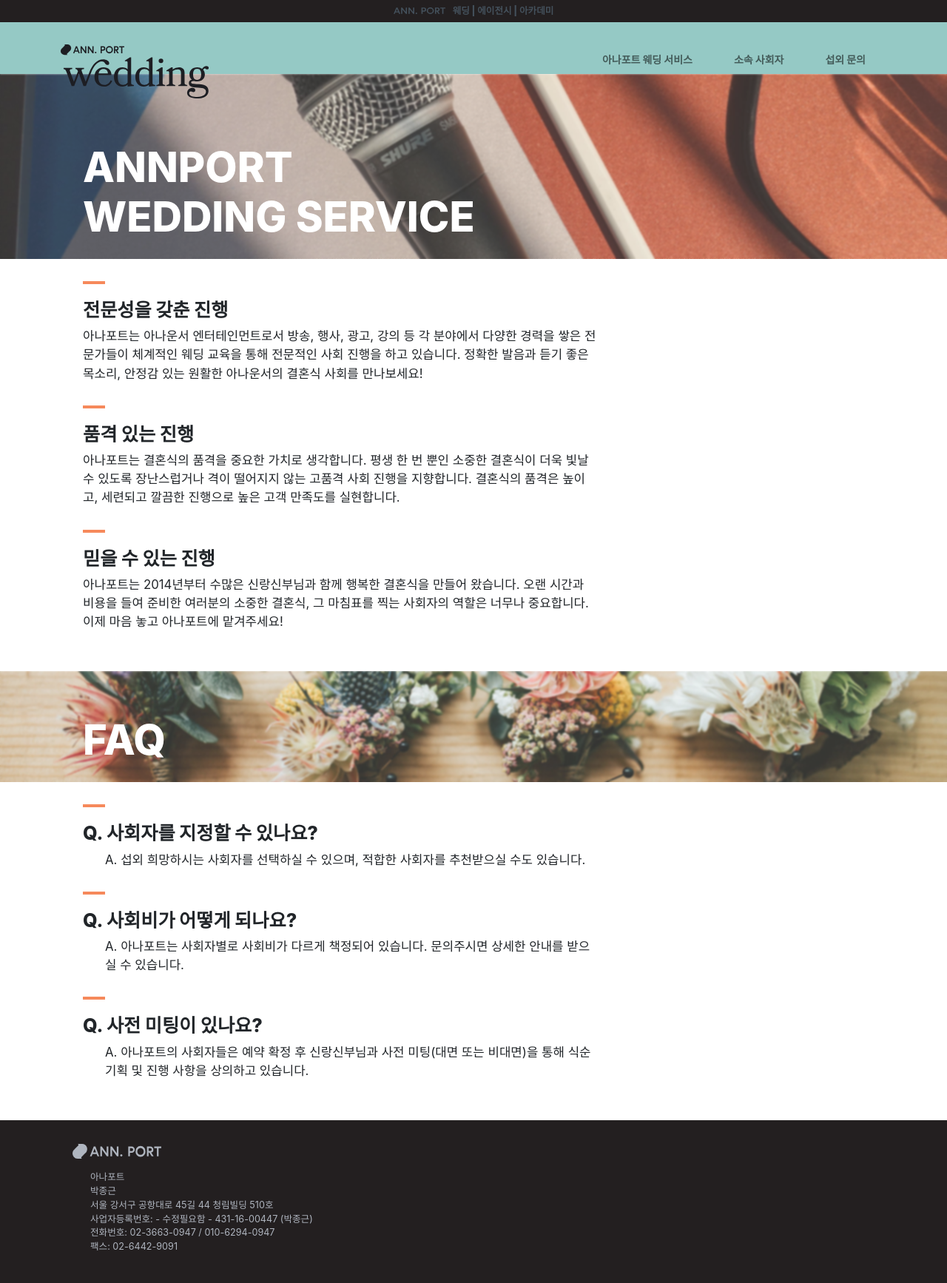
After one commit to fearust/annport, a Django app: template templates/wedding/wedding_service.html in a window 1280 px wide. The commit adds this page. Shown: the whole page at 74% size. Run offline with Django 3.2, Linux system fonts and the light colour scheme; the template is opened without the code that fills it, so the values that code supplies are empty; some libraries are stand-ins or nearby versions; some web fonts are replaced.

Commit message:
development

```diff
--- a/static_files/cssjs/customization.css
+++ b/static_files/cssjs/customization.css
@@ -54,7 +54,7 @@ textarea {
 .ann_logo_wrap {
   position: relative;
 }
-.ann_logo_wrap > div {
+.ann_logo_wrap div {
   position: absolute;
 }
 #footer {
@@ -74,7 +74,7 @@ textarea {
     width: 200px;
     height: 73px;
   }
-  .ann_logo_wrap > div {
+  .ann_logo_wrap div {
     top: 43%;
   }
   .ann_logo_wedding {
@@ -93,13 +93,138 @@ textarea {
     width: 120px;
     height: 50px;
   }
-  .ann_logo_wrap > div {
+  .ann_logo_wrap div {
     top: 10%;
   }
   .ann_logo_wedding {
     width: 120px;
   }
 }
+
+/* 메인페이지 */
+#fullcover {
+  display: flex;
+  justify-content: center;
+  align-items: center;
+  padding: 0;
+  margin: 0;
+}
+#fullcover .carousel {
+  width: 100%;
+  height: 100%;
+}
+#fullcover .carousel-item {
+  width: 100%;
+  height: 100%;
+  overflow: hidden;
+}
+.home_content {
+  background-position: center !important;
+  background-repeat: no-repeat !important;
+  background-size: cover !important;
+  display: flex !important;
+  flex-direction: column;
+  justify-content: flex-end;
+  align-items: flex-start;
+}
+.home_title {
+  font-size: 10vmin;
+  font-weight: 900;
+  line-height: 11vmin;
+}
+.home_sub_title{
+  font-size: 5vmin;
+  font-weight: 900;
+  line-height: 6vmin;
+}
+.home_description{
+  font-size: 1.2em;
+  font-weight: 800;
+  line-height: 1.4em;
+}
+.home_button{
+  border: 2px solid black;
+  background-color: white;
+  border-radius: 0;
+  padding: 10px 40px;
+  font-weight: 800;
+  transition: 0.3s;
+}
+.home_button:hover{
+  background-color: #afb5bf;
+}
+.back_panel {
+  backdrop-filter: blur(4px);
+  padding: 5vmin;
+  border-radius: 10px;
+  border-top: 1px solid #ffffffbb;
+  border-left: 1px solid #ffffff80;
+  border-right: 1px solid #ffffff80;
+  box-shadow: 3px 10px 10px 0 #00000055;
+}
+/* PC(lg) */
+@media (min-width: 992px) {
+  .home_content {
+    padding: 60px;
+  }
+}
+
+/* Mobile */
+@media (max-width: 991px) {
+  .home_content {
+    padding: 20px;
+  }
+}
+
+
+
+/* 웨딩서비스소개 */
+.service_img {
+  position: relative;
+
+  background-position: center !important;
+  background-repeat: no-repeat !important;
+  background-size: cover !important;
+  display: flex;
+  justify-content: flex-start;
+  align-items: flex-end;
+  z-index: -99;
+  margin-bottom: 30px;
+}
+.service_img::after {
+  content: "";
+  z-index: -98;
+  position: absolute;
+  width: 100%;
+  height: 100%;
+  backdrop-filter: blur(1px);
+  pointer-events: none;
+  background: #ffffff33;
+}
+.service_img h1{
+  font-size: 7vmin;
+  font-weight: 800;
+}
+.service_desc {
+  font-size: 1.2em;
+  padding: 20px 30px 30px 30px;
+}
+.service_desc h2{
+  font-size: 1.5em;
+  font-weight: 800;
+}
+.service_desc_faq{
+  padding-left: 2.5em;
+}
+.service_bar{
+  width: 30px;
+  height: 4px;
+  background-color: #f6895b;
+  margin-left: 30px;
+}
+
+
+
 
 /* 아나운서 이미지 사이즈 225x300px(450x600px)이하 또는 281x500px(562x1000px)이하 */
 
--- a/templates/wedding/cast.html
+++ b/templates/wedding/cast.html
@@ -18,7 +18,7 @@
         <div class="pt-5"></div>
         <div class="row">
             <div class="col" style="text-align: end;">
-                <h4>사회자 섭외를 문의하기 위해 정보를 입력해주세요</h4>
+                <h4>섭외 문의를 위한 정보를 입력해주세요</h4>
             </div>
         </div>
         <form method="POST" enctype="multipart/form-data">
--- a/templates/wedding/navbar.html
+++ b/templates/wedding/navbar.html
@@ -1,6 +1,6 @@
 <nav class="navbar navbar-expand-lg navbar-light fixed-top p-0 ann_nav ann_nav_wedding">
     <div class="container">
-        <a class="navbar-brand" href="#">
+        <a class="navbar-brand" href="{% url 'wedding:wedding_index' %}">
             <div class="ann_logo_wrap">
                 <div>
                     <img class="ann_logo_wedding" src="/static/images/annwedding_logo.svg" alt="" width="200px">
@@ -22,7 +22,7 @@
             <ul class="navbar-nav">
                 <!-- 현재 페이지 <a class="nav-link active" aria-current="page" href="#"> -->
                 <li class="nav-item">
-                    <a class="nav-link" href="#">아나포트 웨딩 서비스</a>
+                    <a class="nav-link" href="{% url 'wedding:wedding_service' %}">아나포트 웨딩 서비스</a>
                 </li>
                 <li class="nav-item">
                     <a class="nav-link" href="{% url 'wedding:wedding_list' %}">소속 사회자</a>
--- /dev/null
+++ b/templates/wedding/wedding_service.html
@@ -0,0 +1,92 @@
+{% extends "base.html" %}
+{% load static %}
+
+{% block head %}
+
+{% endblock %}
+
+{% block title %}
+    ANNPORT Wedding : 아나포트 웨딩 서비스
+{% endblock %}
+
+{% block navbar %}
+    {% include "wedding/navbar.html" %}
+{% endblock %}
+
+{% block content %}
+    <div class="service_img" style="background-image: url('{% static "/images/service1.jpg" %}'); height: 250px;">
+        <div class="container">
+            <h1 style="color: white; padding: 15px 30px;">ANNPORT<br>WEDDING SERVICE</h1>
+        </div>
+    </div>
+    <div class="container">
+        <div class="service_bar"></div>
+        <div class="row service_desc">
+            <h2>전문성을 갖춘 진행</h2>
+            <div class="col-12 col-lg-8 service_desc_txt">
+                아나포트는 아나운서 엔터테인먼트로서 방송, 행사, 광고, 강의 등 각 분야에서 다양한 경력을 쌓은 전문가들이
+                체계적인 웨딩 교육을 통해 전문적인 사회 진행을 하고 있습니다.
+                정확한 발음과 듣기 좋은 목소리, 안정감 있는 원활한 아나운서의 결혼식 사회를 만나보세요!
+            </div>
+        </div>
+
+        <div class="service_bar"></div>
+        <div class="row service_desc">
+            <h2>품격 있는 진행</h2>
+            <div class="col-12 col-lg-8 service_desc_txt">
+                아나포트는 결혼식의 품격을 중요한 가치로 생각합니다.
+                평생 한 번 뿐인 소중한 결혼식이 더욱 빛날 수 있도록 장난스럽거나 격이 떨어지지 않는 고품격 사회 진행을 지향합니다.
+                결혼식의 품격은 높이고, 세련되고 깔끔한 진행으로 높은 고객 만족도를 실현합니다.
+            </div>
+        </div>
+
+        <div class="service_bar"></div>
+        <div class="row service_desc">
+            <h2>믿을 수 있는 진행</h2>
+            <div class="col-12 col-lg-8 service_desc_txt">
+                아나포트는 2014년부터 수많은 신랑신부님과 함께 행복한 결혼식을 만들어 왔습니다.
+                오랜 시간과 비용을 들여 준비한 여러분의 소중한 결혼식, 그 마침표를 찍는 사회자의 역할은 너무나 중요합니다.
+                이제 마음 놓고 아나포트에 맡겨주세요!
+            </div>
+        </div>
+        <div class="pt-4"></div>
+    </div>
+
+    <div class="service_img" style="background-image: url('{% static "/images/service2.jpg" %}'); height: 150px;">
+        <div class="container">
+            <h1 style="color: white; padding: 15px 30px;">FAQ</h1>
+        </div>
+    </div>
+    <div class="container">
+        <div class="service_bar"></div>
+        <div class="row service_desc">
+            <h2>Q. 사회자를 지정할 수 있나요?</h2>
+            <div class="col-12 col-lg-8 service_desc_faq">
+                A. 섭외 희망하시는 사회자를 선택하실 수 있으며, 적합한 사회자를 추천받으실 수도 있습니다.
+            </div>
+        </div>
+
+        <div class="service_bar"></div>
+        <div class="row service_desc">
+            <h2>Q. 사회비가 어떻게 되나요?</h2>
+            <div class="col-12 col-lg-8 service_desc_faq">
+                A. 아나포트는 사회자별로 사회비가 다르게 책정되어 있습니다. 문의주시면 상세한 안내를 받으실 수 있습니다.
+            </div>
+        </div>
+
+        <div class="service_bar"></div>
+        <div class="row service_desc">
+            <h2>Q. 사전 미팅이 있나요?</h2>
+            <div class="col-12 col-lg-8 service_desc_faq">
+                A. 아나포트의 사회자들은 예약 확정 후 신랑신부님과 사전 미팅(대면 또는 비대면)을 통해
+        식순 기획 및 진행 사항을 상의하고 있습니다.
+            </div>
+        </div>
+        <div class="pt-4"></div>
+    </div>
+
+{% endblock %}
+
+{% block script %}
+
+{% endblock %}
--- a/wedding/urls.py
+++ b/wedding/urls.py
@@ -3,6 +3,8 @@ from . import views
 
 app_name = 'wedding'
 urlpatterns = [
+    path('', views.wedding_index, name='wedding_index'),
+    path('service/', views.wedding_service, name='wedding_service'),
     path('detail/<int:mc_id>/', views.wedding_detail, name='wedding_detail'),
     path('list/', views.wedding_list, name='wedding_list'),
     path('cast/', views.wedding_cast, name='wedding_cast'),
```
Also changed, not shown: templates/wedding/home.html (added, +59 -0 lines), wedding/admin.py (+25 -4 lines), wedding/models.py (+21 -0 lines), wedding/views.py (+12 -1 lines), static_files/images/service1.jpg (added), static_files/images/service2.jpg (added).
